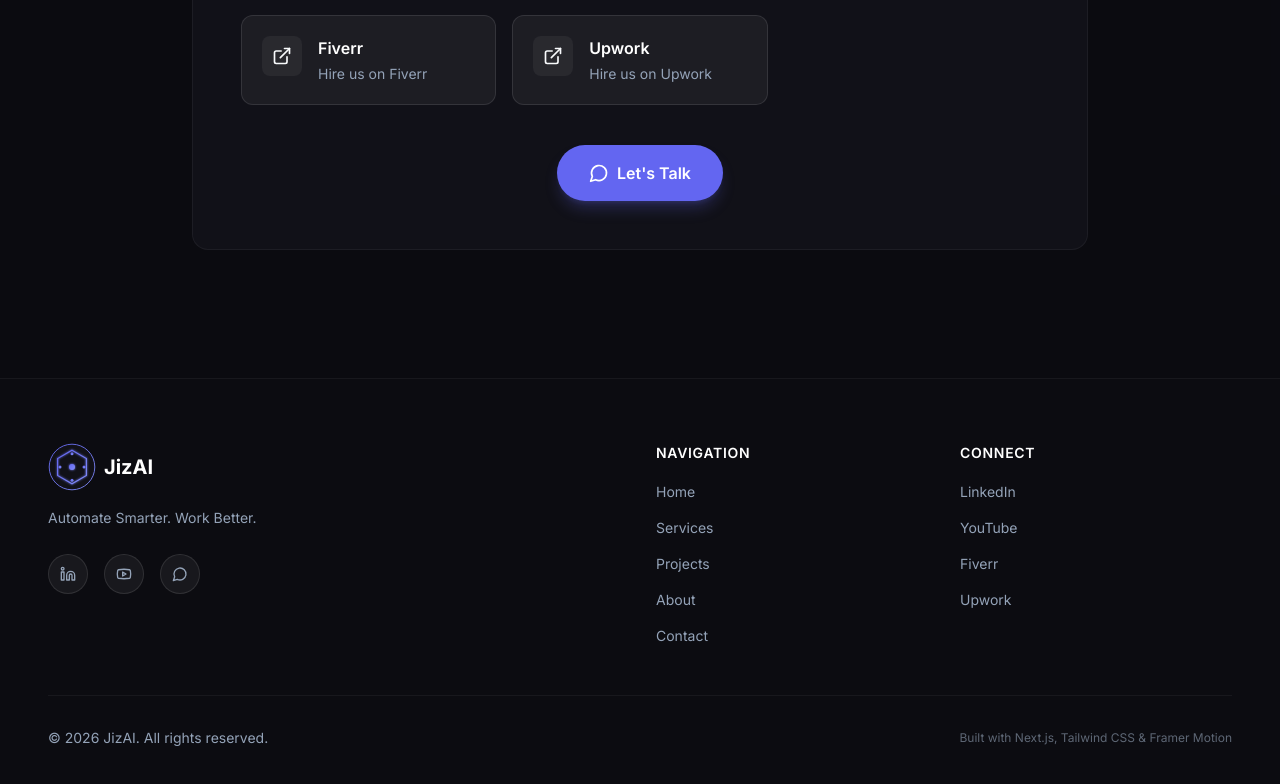
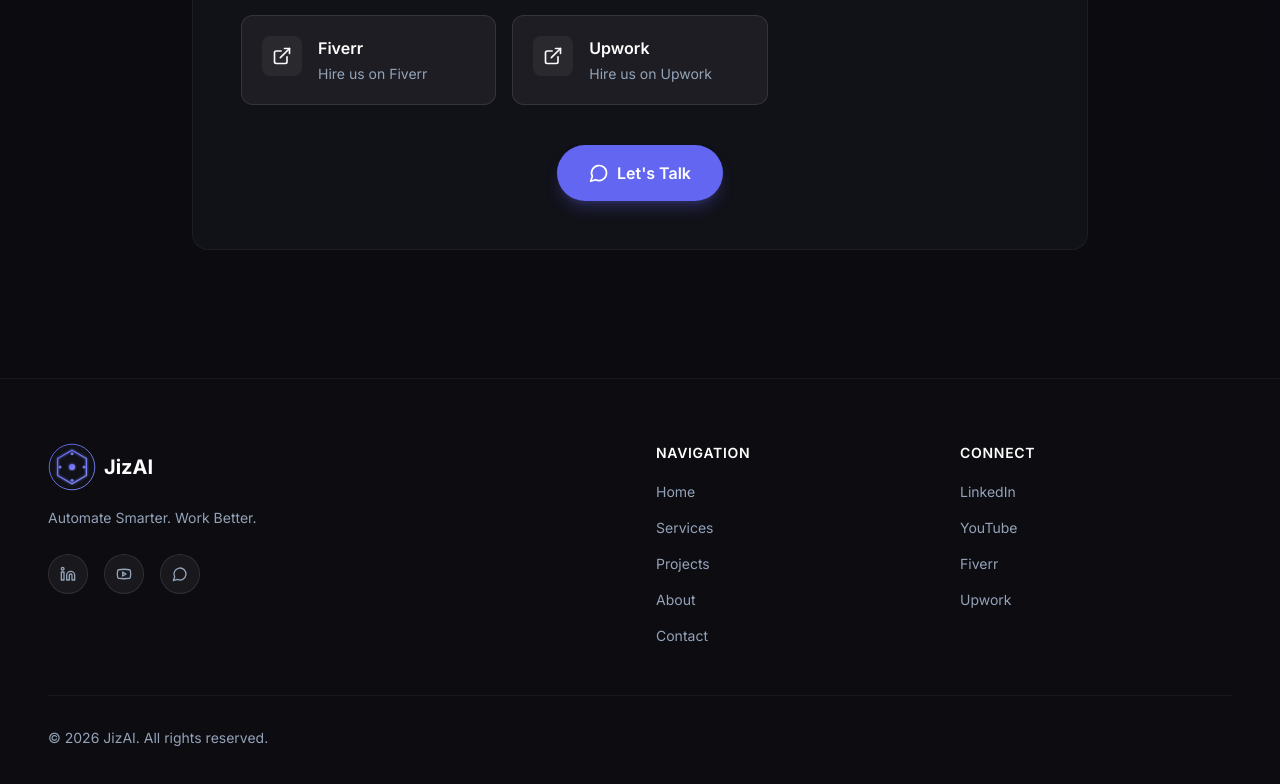
Before and after one commit to M-Jazib/jizai, a Next.js app: page / in a window 1280 px wide. Shown: the part 8442-9226 px from the top of the page. Built offline with nearby package versions, Linux system fonts and the light colour scheme.

Commit message:
adjust footer

```diff
--- a/app/components/Footer.tsx
+++ b/app/components/Footer.tsx
@@ -120,9 +120,7 @@
           <p className="text-muted text-sm">
             &copy; 2026 {siteConfig.name}. All rights reserved.
           </p>
-          <p className="text-muted/60 text-xs">
-            Built with Next.js, Tailwind CSS & Framer Motion
-          </p>
+
         </div>
       </div>
     </footer>
```
